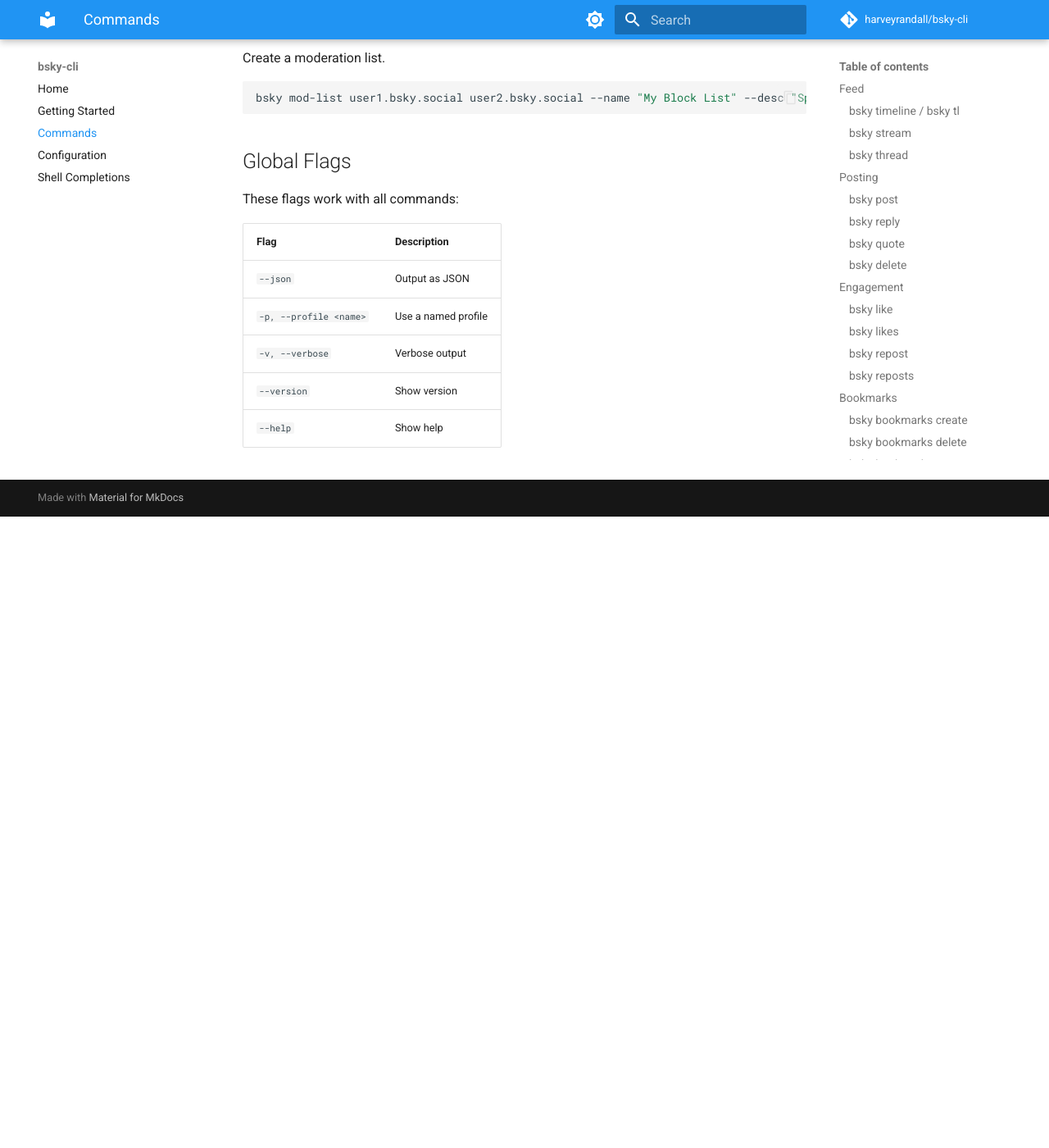
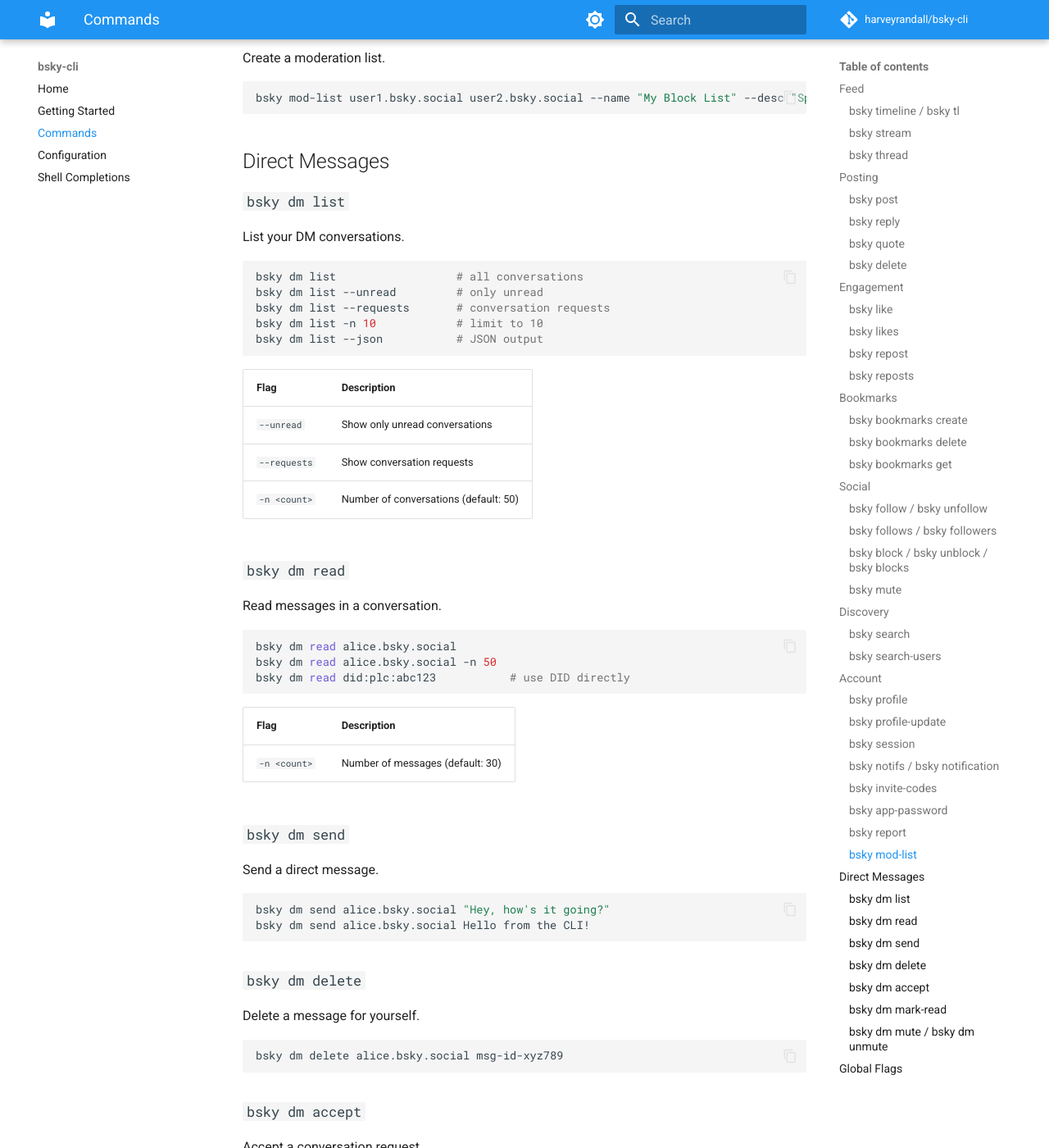
Before and after one commit to harveyrandall/bsky-cli, an MkDocs documentation site: the page built from docs/commands.md, in a window 1280 px wide and 1400 px high, scrolled down 6236 px. Shown: the whole window at 82% size. Built offline with MkDocs 1.6.1 and Material for MkDocs 9.7.7, drawn with Linux system fonts in a browser that asks for light colours; comment, search, counter and statistics services are not loaded; before the commit the page ends 6866 px from its top, so only the background shows below that; some of the changed text lies outside the part shown.

Commit message:
docs: add DM commands to README and documentation
Add Direct Messages section to Commands reference in README and
docs/commands.md. Mark DM support as complete in roadmap.
Update Homebrew install command to new tap (harveyrandall/tools/bsky-cli).

````diff
--- a/docs/commands.md
+++ b/docs/commands.md
@@ -282,6 +282,82 @@ Create a moderation list.
 bsky mod-list user1.bsky.social user2.bsky.social --name "My Block List" --desc "Spammers"
 ```
 
+## Direct Messages
+
+### `bsky dm list`
+
+List your DM conversations.
+
+```bash
+bsky dm list                  # all conversations
+bsky dm list --unread         # only unread
+bsky dm list --requests       # conversation requests
+bsky dm list -n 10            # limit to 10
+bsky dm list --json           # JSON output
+```
+
+| Flag | Description |
+|------|-------------|
+| `--unread` | Show only unread conversations |
+| `--requests` | Show conversation requests |
+| `-n <count>` | Number of conversations (default: 50) |
+
+### `bsky dm read`
+
+Read messages in a conversation.
+
+```bash
+bsky dm read alice.bsky.social
+bsky dm read alice.bsky.social -n 50
+bsky dm read did:plc:abc123           # use DID directly
+```
+
+| Flag | Description |
+|------|-------------|
+| `-n <count>` | Number of messages (default: 30) |
+
+### `bsky dm send`
+
+Send a direct message.
+
+```bash
+bsky dm send alice.bsky.social "Hey, how's it going?"
+bsky dm send alice.bsky.social Hello from the CLI!
+```
+
+### `bsky dm delete`
+
+Delete a message for yourself.
+
+```bash
+bsky dm delete alice.bsky.social msg-id-xyz789
+```
+
+### `bsky dm accept`
+
+Accept a conversation request.
+
+```bash
+bsky dm accept alice.bsky.social
+```
+
+### `bsky dm mark-read`
+
+Mark a conversation as read.
+
+```bash
+bsky dm mark-read alice.bsky.social
+```
+
+### `bsky dm mute` / `bsky dm unmute`
+
+Mute or unmute a conversation.
+
+```bash
+bsky dm mute alice.bsky.social
+bsky dm unmute alice.bsky.social
+```
+
 ## Global Flags
 
 These flags work with all commands:
````
Also changed, not shown: README.md (+15 -2 lines), docs/getting-started.md (+1 -1 lines), docs/index.md (+1 -1 lines).
